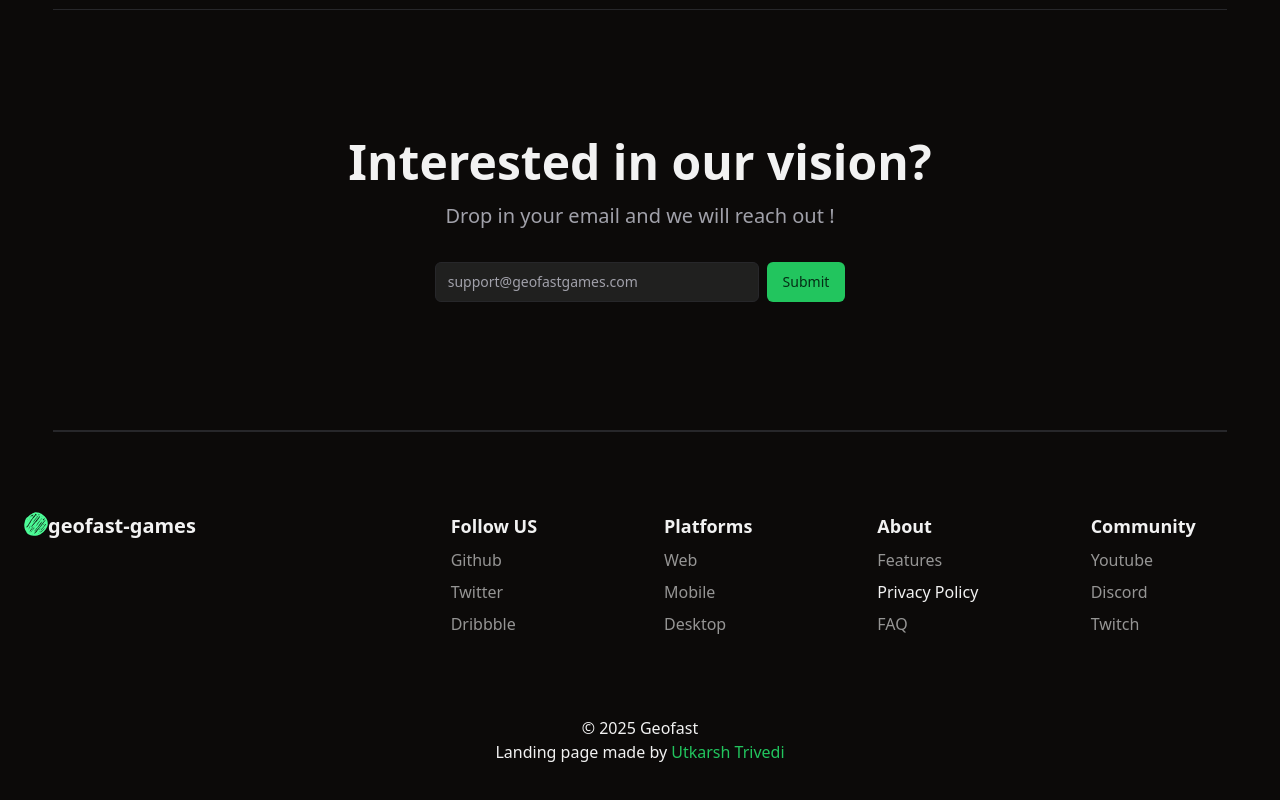
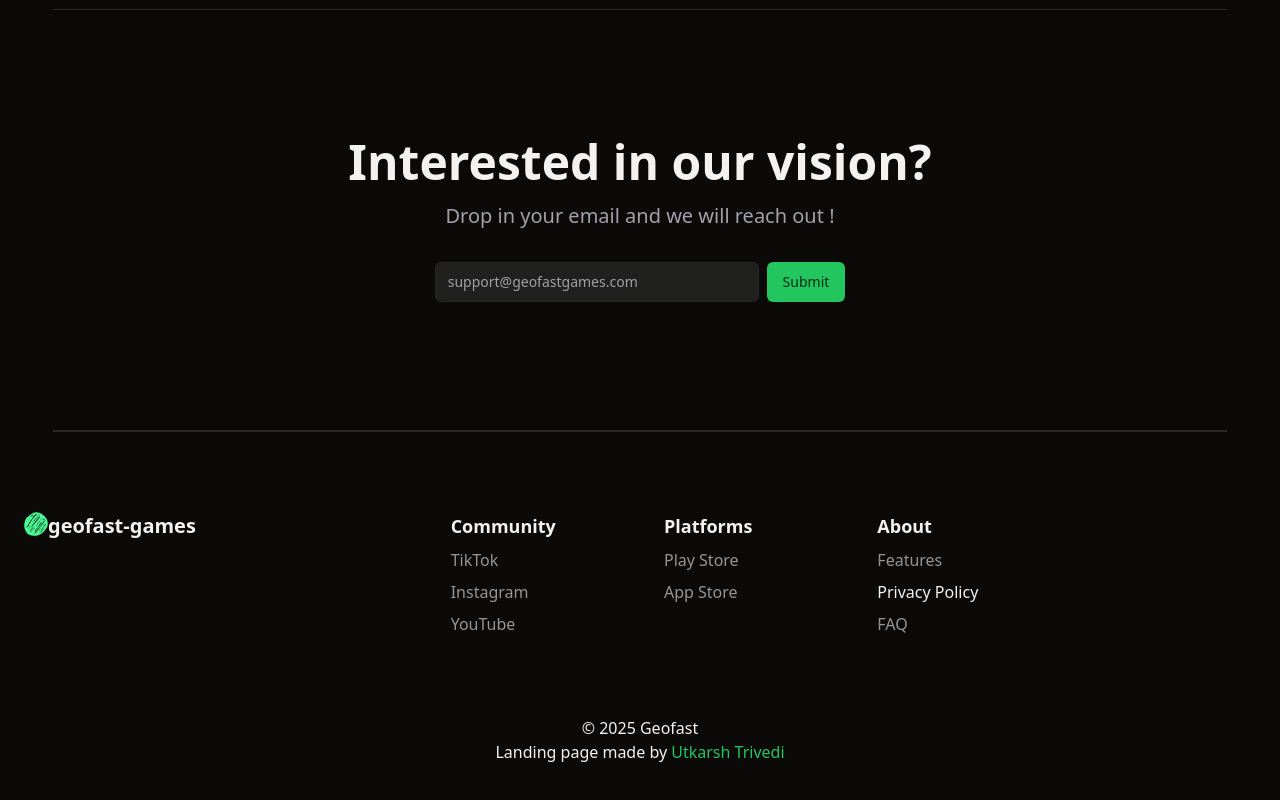
Before and after one commit to utkarshtrivedimdz/geofast-landing-page, a React (Vite) app: page / in a window 1280 px wide. Shown: the part 4974-5774 px from the top of the page. Built offline with nearby package versions, Linux system fonts and the light colour scheme.

Commit message:
Update Footer.tsx

```diff
--- a/src/components/Footer.tsx
+++ b/src/components/Footer.tsx
@@ -19,34 +19,37 @@ export const Footer = () => {
         </div>
 
         <div className="flex flex-col gap-2">
-          <h3 className="font-bold text-lg">Follow US</h3>
+          <h3 className="font-bold text-lg">Community</h3>
           <div>
             <a
               rel="noreferrer noopener"
-              href="#"
+              href="https://www.tiktok.com/@geofast_"
+              target="_blank"
               className="opacity-60 hover:opacity-100"
             >
-              Github
+              TikTok
             </a>
           </div>
 
           <div>
             <a
               rel="noreferrer noopener"
-              href="#"
+              href="https://www.instagram.com/geofast_/"
+              target="_blank"
               className="opacity-60 hover:opacity-100"
             >
-              Twitter
+              Instagram
             </a>
           </div>
 
           <div>
             <a
               rel="noreferrer noopener"
-              href="#"
+              href="https://www.youtube.com/@geofast_"
+              target="_blank"
               className="opacity-60 hover:opacity-100"
             >
-              Dribbble
+              YouTube
             </a>
           </div>
         </div>
@@ -56,30 +59,22 @@ export const Footer = () => {
            <div>
             <a
               rel="noreferrer noopener"
-              href="#"
+              href="https://play.google.com/store/apps/dev?id=7184241621050076321"
+              target="_blank"
               className="opacity-60 hover:opacity-100"
             >
-              Web
+              Play Store
             </a>
           </div>
 
           <div>
             <a
               rel="noreferrer noopener"
-              href="#"
+              href="https://play.google.com/store/apps/dev?id=7184241621050076321"
+              target="_blank"
               className="opacity-60 hover:opacity-100"
             >
-              Mobile
-            </a>
-          </div>
-
-          <div>
-            <a
-              rel="noreferrer noopener"
-              href="#"
-              className="opacity-60 hover:opacity-100"
-            >
-              Desktop
+              App Store
             </a>
           </div>
         </div>
@@ -110,46 +105,11 @@ export const Footer = () => {
             </a>
           </div>
         </div>
-
-        <div className="flex flex-col gap-2">
-          <h3 className="font-bold text-lg">Community</h3>
-          <div>
-            <a
-              rel="noreferrer noopener"
-              href="#"
-              className="opacity-60 hover:opacity-100"
-            >
-              Youtube
-            </a>
-          </div>
-
-          <div>
-            <a
-              rel="noreferrer noopener"
-              href="#"
-              className="opacity-60 hover:opacity-100"
-            >
-              Discord
-            </a>
-          </div>
-
-          <div>
-            <a
-              rel="noreferrer noopener"
-              href="#"
-              className="opacity-60 hover:opacity-100"
-            >
-              Twitch
-            </a>
-          </div>
-        </div>
       </section>
 
       <section className="container pb-14 text-center">
         <h3>
-        <div>
-          &copy; 2025 Geofast
-        </div>
+          <div>&copy; 2025 Geofast</div>
           <div>
             Landing page made by{" "}
             <a
@@ -163,7 +123,6 @@ export const Footer = () => {
           </div>
         </h3>
       </section>
-
     </footer>
   );
 };
```
Lines whose indentation alone changed are shown as unchanged.
